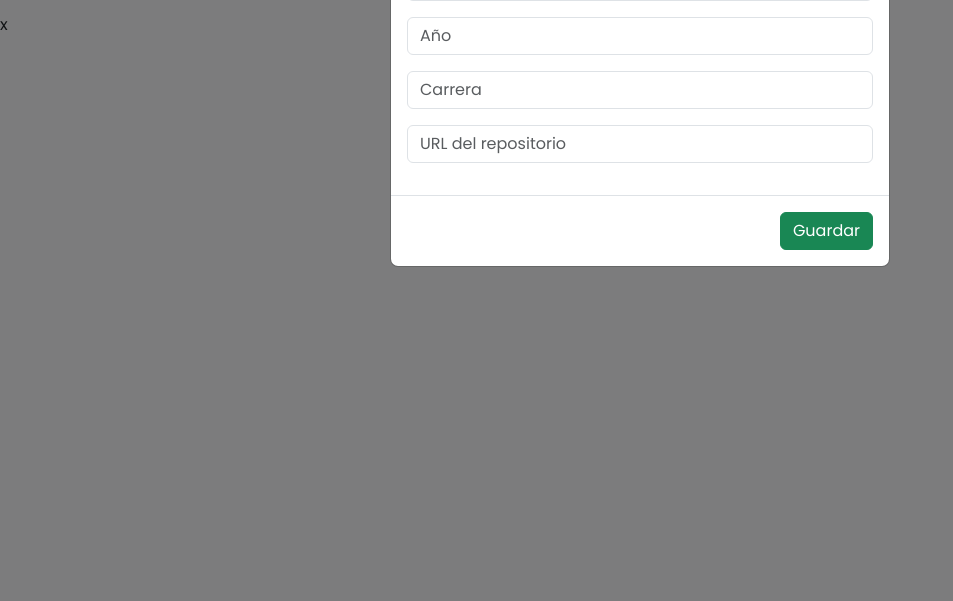
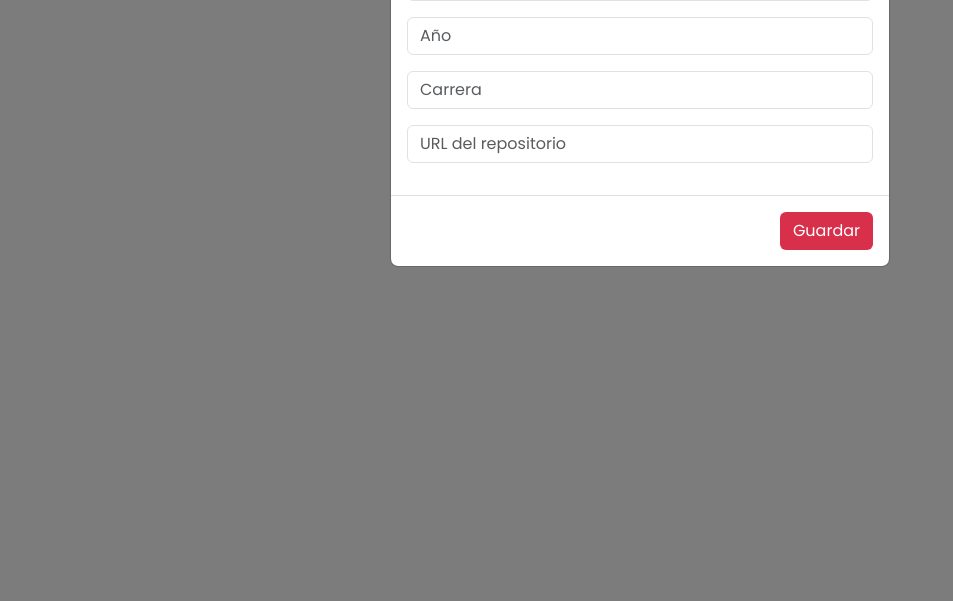
Before and after one commit to RaulTakeshiLlanosRodriguez/decaa-php, a PHP site: page /admin/index.php in a window 1280 px wide, after a click on "Agregar". Shown: the part 199-800 px from the top of the page, without its empty margins (0-953 px from the left). Run offline with PHP 8.4, Linux system fonts and the light colour scheme; the visitor is signed in with stand-in values (Sample User, id 1); data that the repository does not hold is empty; some libraries are stand-ins or nearby versions.

Commit message:
cambios 11072025 1527

```diff
--- a/admin/index.php
+++ b/admin/index.php
@@ -94,7 +94,7 @@ $publicaciones = $stmt->fetchAll();
                                         <input name="enlace" class="form-control mb-3" value="<?= htmlspecialchars($pub['enlace']) ?>" required>
                                     </div>
                                     <div class="modal-footer">
-                                        <button type="submit" class="btn btn-primary">Actualizar</button>
+                                        <button type="submit" class="btn btn-login">Actualizar</button>
                                     </div>
                                 </form>
                             </div>
@@ -132,7 +132,7 @@ $publicaciones = $stmt->fetchAll();
                         <input name="enlace" class="form-control mb-3" placeholder="URL del repositorio">
                     </div>
                     <div class="modal-footer">
-                        <button type="submit" class="btn btn-success">Guardar</button>
+                        <button type="submit" class="btn btn-login">Guardar</button>
                     </div>
                 </form>
             </div>
@@ -152,11 +152,10 @@ $publicaciones = $stmt->fetchAll();
         unset($_SESSION['tipo_mensaje']);
     endif;
     ?>
-    x
     <script src="https://cdn.jsdelivr.net/npm/bootstrap@5.3.0/dist/js/bootstrap.bundle.min.js"></script>
     <script>
         document.querySelectorAll('.btn-eliminar').forEach(btn => {
-  btn.addEventListener('click', function () {
+            btn.addEventListener('click', function() {
                 const id = this.dataset.id;
                 Swal.fire({
                     title: '¿Estás seguro?',
--- a/js/base-url.js
+++ /dev/null
@@ -1 +0,0 @@
-const BASE_URL = "/proyecto-decaa-v2";
--- a/js/comites-load.js
+++ b/js/comites-load.js
@@ -1,5 +1,5 @@
 async function cargarComites() {
-  const res = await fetch(`${BASE_URL}/data/comites.json`);
+  const res = await fetch(`./data/comites.json`);
   const comites = await res.json();
   const container = document.getElementById('comites-container');
 
--- a/js/docente-load.js
+++ b/js/docente-load.js
@@ -3,8 +3,8 @@ let paginaActual = 1;
 const publicacionesPorPagina = 5;
 
 async function cargarPublicaciones() {
-  //const res = await fetch(`${BASE_URL}/data/investigaciones.json`);
-  const res = await fetch(`${BASE_URL}/api/obtener-publicaciones.php`);
+  //const res = await fetch(`./data/investigaciones.json`);
+  const res = await fetch(`./api/obtener-publicaciones.php`);
   publicaciones = await res.json();
   poblarFiltroAnios();
   poblarFiltroCarreras();
```
Lines whose indentation alone changed are shown as unchanged.
